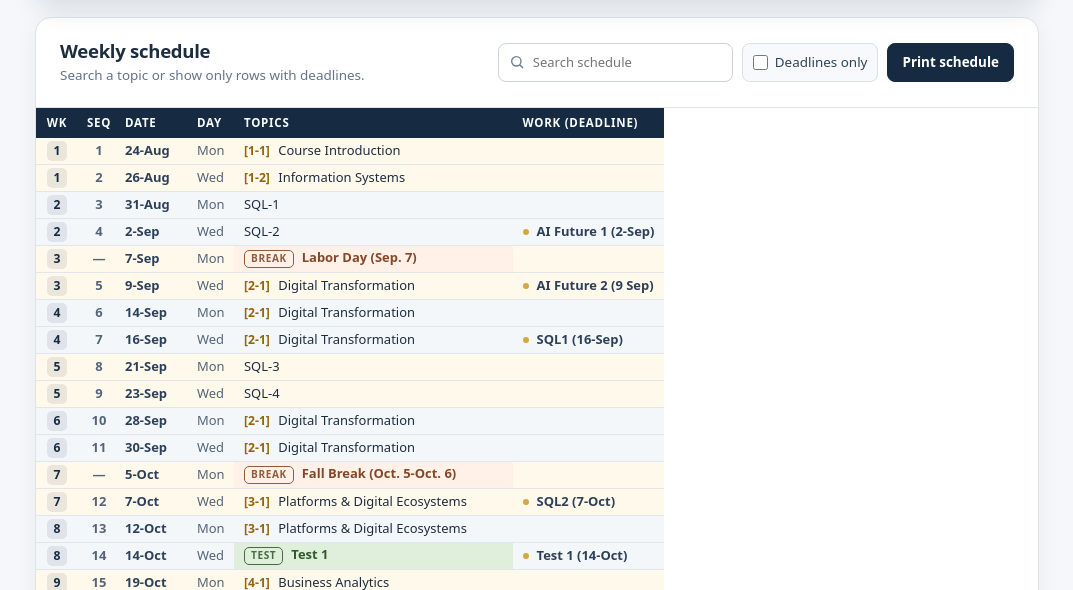
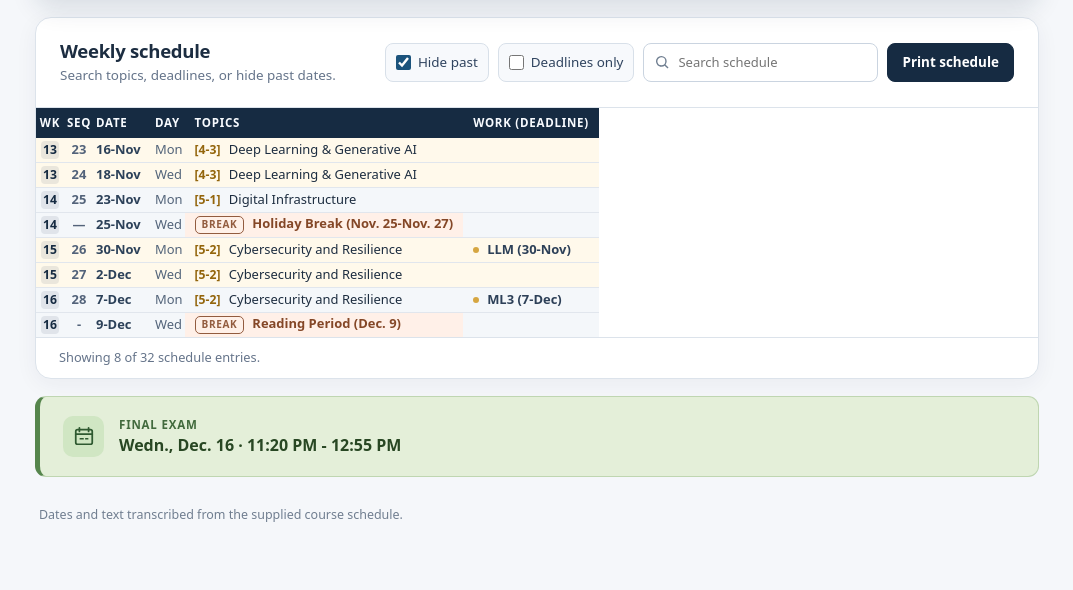
Before and after one commit to AdrianSchell/textbook_v1, a plain HTML site: page other/Course_Schedule_Fall_2026.html in a window 1280 px wide. Shown: the part 210-800 px from the top of the page, without its empty margins (103-1176 px from the left). Drawn offline with Linux system fonts and the light colour scheme.

Commit message:
Add files via upload

```diff
--- a/other/Course_Schedule_Fall_2026.html
+++ b/other/Course_Schedule_Fall_2026.html
@@ -33,16 +33,16 @@ main{margin-top:20px}
 .print-btn:hover{background:#294d6f}
 .table-scroll{overflow-x:auto;scrollbar-color:#bdc9d8 transparent}
 table{width:max-content;table-layout:auto;border-collapse:separate;border-spacing:0;font-variant-numeric:tabular-nums}
-col.week{width:42px}col.seq{width:42px}col.date{width:75px}col.day{width:39px}col.topic{width:auto}col.work{width:auto}
+col.week{width:28px}col.seq{width:30px}col.date{width:59px}col.day{width:29px}col.topic{width:auto}col.work{width:auto}
 thead th{padding:7px 10px;text-align:left;color:#f8fbff;background:var(--navy);font-size:.72rem;text-transform:uppercase;font-weight:740;letter-spacing:.065em;position:sticky;top:0;z-index:2;white-space:nowrap}
 thead th:nth-child(1),thead th:nth-child(2){text-align:center}
-thead th:nth-child(-n+4),tbody td:nth-child(-n+4){padding-left:5px;padding-right:5px}
+thead th:nth-child(-n+4),tbody td:nth-child(-n+4){padding-left:2px;padding-right:2px}
 thead th:nth-child(4),tbody td:nth-child(4){padding-left:2px;padding-right:2px}
 tbody tr{background:var(--odd)}tbody tr[data-tone="even"]{background:var(--even)}
 tbody td{padding:3px 10px;border-bottom:1px solid #e1e6ed;vertical-align:middle;font-size:.81rem;line-height:1.18}
 tbody tr:last-child td{border-bottom:0}
 td.week-cell,td.seq-cell{text-align:center}
-.week-pill{display:inline-grid;place-items:center;width:20px;height:20px;border-radius:5px;background:rgba(20,47,75,.09);font-weight:800;font-size:.76rem;color:var(--navy)}
+.week-pill{display:inline-grid;place-items:center;width:18px;height:18px;border-radius:4px;background:rgba(20,47,75,.09);font-weight:800;font-size:.76rem;color:var(--navy)}
 .seq-num{color:#53637a;font-weight:650}
 .date-cell{white-space:nowrap;font-weight:720;color:#2c4159}
 .day-cell{white-space:nowrap;color:#53647a}
@@ -76,7 +76,7 @@ html,body{background:#fff!important;font-size:10pt;print-color-adjust:exact;-web
 .section-top{padding:0 0 6px;border:none}.section-top h2{font-size:12pt}.section-top .sub{display:none}
 .table-scroll{overflow:visible}
 table{min-width:0;width:100%;table-layout:auto}
-col.week{width:5%}col.seq{width:5%}col.date{width:9%}col.day{width:4%}col.topic{width:auto}col.work{width:auto}
+col.week{width:28px}col.seq{width:30px}col.date{width:59px}col.day{width:29px}col.topic{width:auto}col.work{width:auto}
 thead{display:table-header-group}thead th{position:static;padding:6px 5px;font-size:8pt;background:#213d5a!important}
 tbody tr{break-inside:avoid;page-break-inside:avoid}
 tbody td{padding:2px 5px;font-size:7.5pt;line-height:1.18;border-bottom:1px solid #bcc6d1}
@@ -99,13 +99,14 @@ tbody td{padding:2px 5px;font-size:7.5pt;line-height:1.18;border-bottom:1px soli
   <main>
     <section class="schedule-section" aria-labelledby="schedule-heading">
       <div class="section-top">
-        <div><h2 id="schedule-heading">Weekly schedule</h2><p class="sub">Search a topic or show only rows with deadlines.</p></div>
+        <div><h2 id="schedule-heading">Weekly schedule</h2><p class="sub">Search topics, deadlines, or hide past dates.</p></div>
         <div class="actions">
+          <label class="filter" for="hidePast"><input type="checkbox" id="hidePast" checked>Hide past</label>
+          <label class="filter" for="deadlines"><input type="checkbox" id="deadlines">Deadlines only</label>
           <label class="search-wrap" for="search">
             <svg aria-hidden="true" width="16" height="16" viewBox="0 0 24 24" fill="none" stroke="currentColor" stroke-width="2.1"><circle cx="11" cy="11" r="7"/><path d="m16 16 5 5"/></svg>
             <input id="search" type="search" placeholder="Search schedule" aria-label="Search schedule">
           </label>
-          <label class="filter" for="deadlines"><input type="checkbox" id="deadlines">Deadlines only</label>
           <button class="print-btn" id="print" type="button">Print schedule</button>
         </div>
       </div>
@@ -387,6 +388,10 @@ tbody td{padding:2px 5px;font-size:7.5pt;line-height:1.18;border-bottom:1px soli
 (() => {
   const input = document.getElementById('search');
   const checkbox = document.getElementById('deadlines');
+  const hidePast = document.getElementById('hidePast');
+  const today = new Date();
+  const cutoff = new Date(today.getFullYear(), today.getMonth(), today.getDate() - 7);
+  const cutoffString = [cutoff.getFullYear(), String(cutoff.getMonth()+1).padStart(2, '0'), String(cutoff.getDate()).padStart(2, '0')].join('-');
   const rows = Array.from(document.querySelectorAll('#scheduleRows tr'));
   const output = document.getElementById('resultCount');
   const empty = document.getElementById('noResults');
@@ -396,17 +401,22 @@ tbody td{padding:2px 5px;font-size:7.5pt;line-height:1.18;border-bottom:1px soli
     for (const row of rows) {
       const matchesText = !q || row.textContent.toLocaleLowerCase().includes(q);
       const matchesDeadline = !checkbox.checked || row.dataset.deadline === 'true';
-      row.hidden = !(matchesText && matchesDeadline);
+      const rowDate = row.querySelector('time[datetime]')?.getAttribute('datetime');
+      const matchesDate = !hidePast.checked || !rowDate || rowDate >= cutoffString;
+      row.hidden = !(matchesText && matchesDeadline && matchesDate);
       if (!row.hidden) shown++;
     }
     output.textContent = `Showing ${shown} of ${rows.length} schedule entries.`;
     empty.hidden = shown !== 0;
   }
+  update();
   input.addEventListener('input', update);
   checkbox.addEventListener('change', update);
+  hidePast.addEventListener('change', update);
   document.getElementById('print').addEventListener('click', () => {
     input.value = '';
     checkbox.checked = false;
+    hidePast.checked = false;
     update();
     window.print();
   });
```
